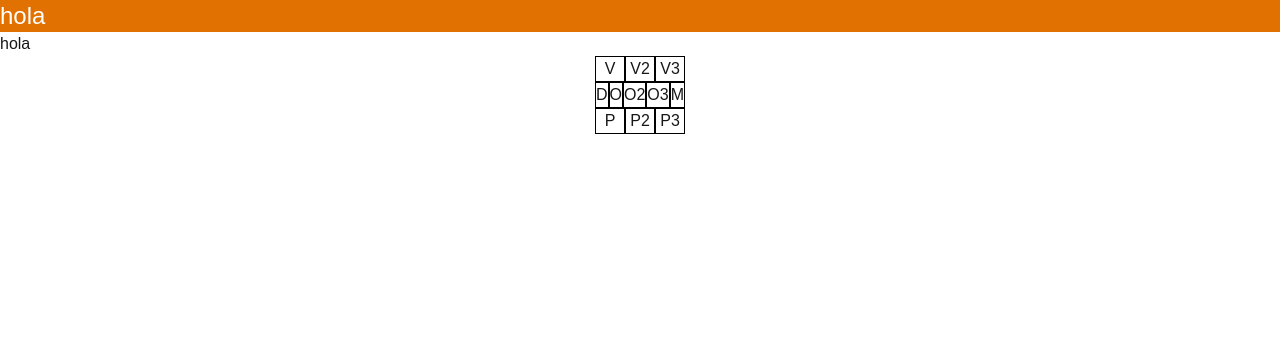
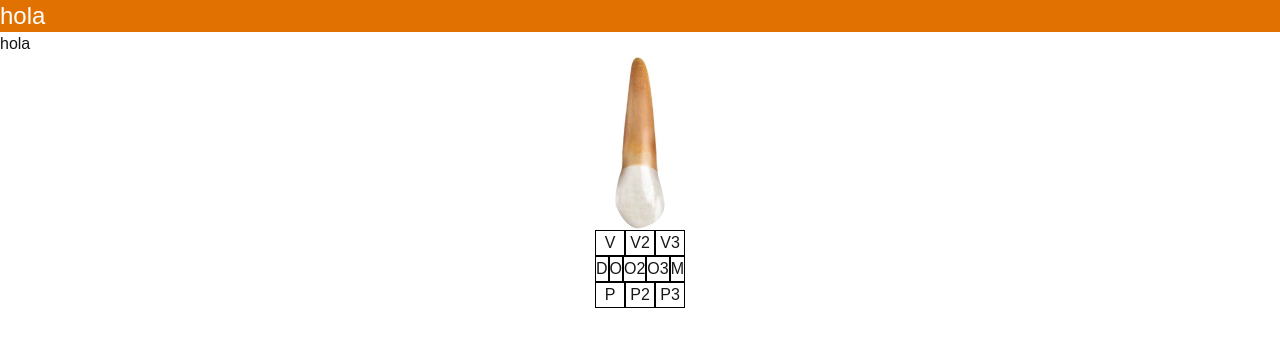
Before and after one commit to KYOCABU-LAB/njs-irdent-frontend, a Next.js app: page /pacientes in a window 1280 px wide. Shown: the top 346 px of the page. Built offline with nearby package versions, Linux system fonts and the light colour scheme.

Commit message:
add image test

```diff
--- a/src/features/pacientes/components/Odontograma.tsx
+++ b/src/features/pacientes/components/Odontograma.tsx
@@ -1,6 +1,7 @@
 "use client";
 
 import { UserCog2Icon, UserIcon } from "lucide-react";
+import Image from "next/image";
 import { Router } from "next/router";
 import { useState } from "react";
 
@@ -313,9 +314,10 @@ const Odontograma = () => {
     setShowModal(true);
     setId_diente(index);
   };
-
   return (
     <div className="justify-center items-center flex *:cursor-pointer">
+      <div className="flex flex-col justify-center items-center">
+        <Image width={50} height={50} src="/P13.jpg" alt="odontograma" />
         <table id="caras" className="bg-white" cellSpacing="0" cellPadding="0">
           <tbody>
             <tr className="h-20 flex-col flex">
@@ -365,7 +367,7 @@ const Odontograma = () => {
             </tr>
           </tbody>
         </table>
-
+      </div>
       {showModal && (
         <Modal id_diente={id_diente} onClose={() => setShowModal(false)} />
       )}
```
Also changed, not shown: public/P13.jpg (added). Lines whose indentation alone changed are shown as unchanged.
